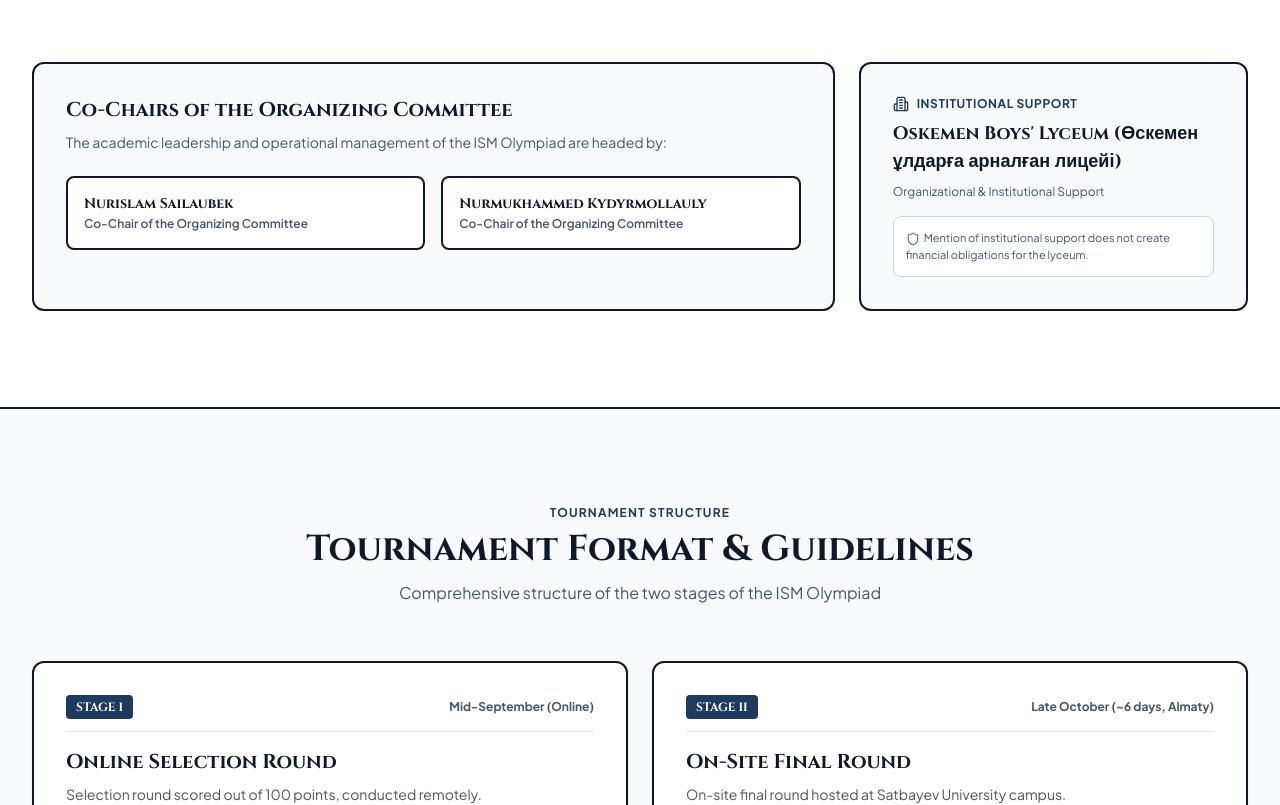
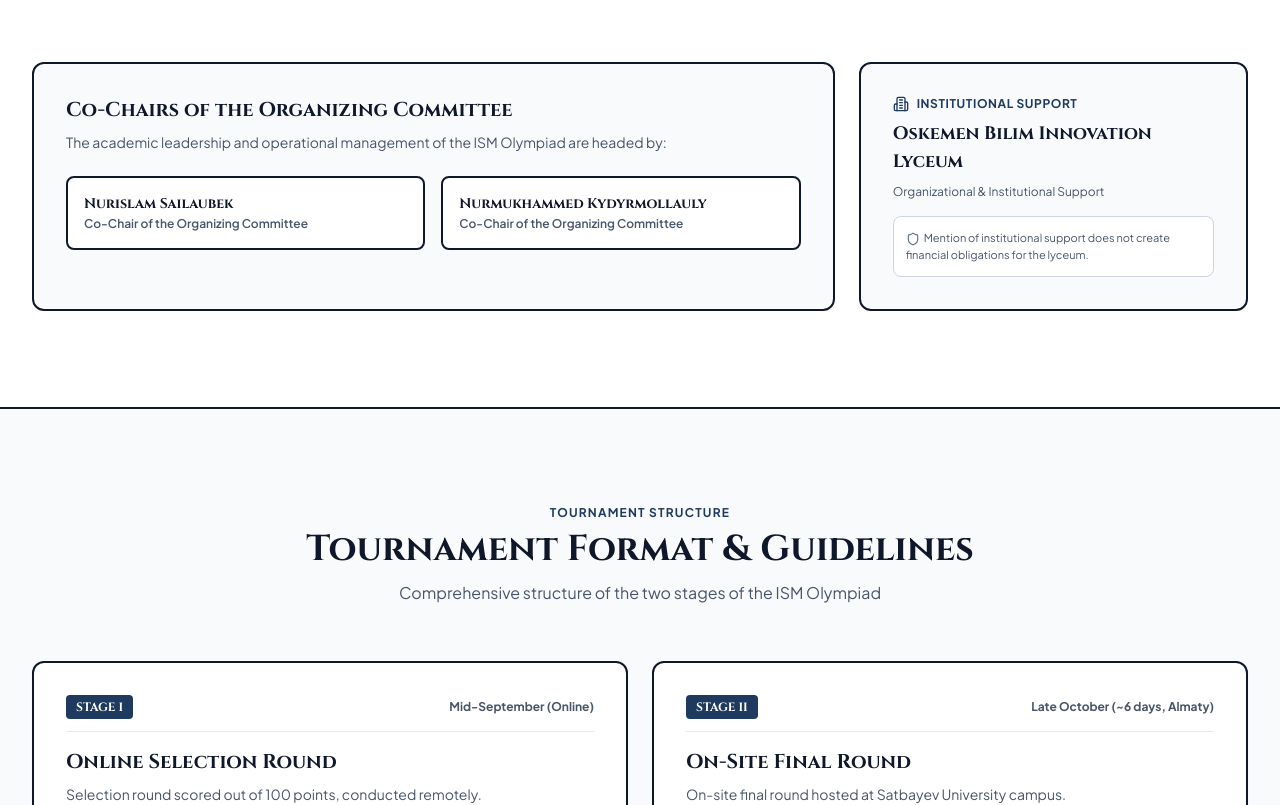
Before and after one commit to Shikitoafk/ISM-, a Next.js app: page / in a window 1280 px wide. Shown: the part 1561-2366 px from the top of the page. Built offline with nearby package versions, Linux system fonts and the light colour scheme.

Commit message:
feat: add content schema and data structures for ISM Olympiad information

```diff
--- a/src/data/content.ts
+++ b/src/data/content.ts
@@ -34,6 +34,9 @@
     targetGrades: "Grades 9–11 (12)",
     teamSize: "3–4 members + Team Advisor",
     location: "Almaty, Satbayev University",
+    contactEmail: "info.ism.olympiad@gmail.com",
+    contactPhone: "+7 702 861 8611",
+    contactAddress: "Oskemen, Bilim Innovation Lyceum, Likhareva 5",
     awardsNotice: "Official Cups, Medals & Certificates",
     regulationsPdfRu: "/docs/ism-regulations-ru.pdf",
     regulationsPdfKz: "/docs/ism-regulations-kz.pdf",
@@ -50,19 +53,19 @@
       { name: "Nurislam Sailaubek", role: "Co-Chair of Organizing Committee", organization: "ISM Executive Board", badge: "Co-Chair" },
       { name: "Nurmukhammed Kydyrmollauly", role: "Co-Chair of Organizing Committee", organization: "ISM Executive Board", badge: "Co-Chair" },
       { name: "Khassen Khassan", role: "Project Manager", organization: "ISM Executive Board", badge: "Project Manager" },
-      { name: "Elarys Erezhepuly", role: "Financial Manager", organization: "ISM Executive Board", badge: "Finance" },
+      { name: "Elarys Yerezhepuly", role: "Financial Manager", organization: "ISM Executive Board", badge: "Finance" },
       { name: "Mansur Tleubekov", role: "SMM Manager", organization: "ISM Executive Board", badge: "SMM & Media" },
       { name: "Rinat Kadylbekov", role: "Technical Manager", organization: "ISM Executive Board", badge: "Tech Manager" },
-      { name: "Zhanbolat Omar", role: "Marketing Manager", organization: "ISM Executive Board", badge: "Marketing" },
+      { name: "Omar Zhanbolat", role: "Marketing Manager", organization: "ISM Executive Board", badge: "Marketing" },
       { name: "Nurmukhammed Marat", role: "Security Manager", organization: "ISM Executive Board", badge: "Security" },
-      { name: "Zangar Seilkhanov", role: "HR Manager", organization: "ISM Executive Board", badge: "HR Manager" },
+      { name: "Zangar Seiilkhanov", role: "HR Manager", organization: "ISM Executive Board", badge: "HR Manager" },
     ] as CommitteeMember[],
     juryInfo: {
       title: "Scientific Committee & Jury",
       description: "Panel of academic experts, professors, and laboratory researchers from Satbayev University and partner scientific institutions. Full jury roster to be announced prior to Stage I."
     },
     institutionalSupport: {
-      name: "Oskemen Boys' Lyceum (Өскемен ұлдарға арналған лицейі)",
+      name: "Oskemen Bilim Innovation Lyceum",
       role: "Organizational & Institutional Support",
       disclaimer: "Mention of institutional support does not create financial obligations for the lyceum.",
     },
```
Also changed, not shown: src/components/Footer.tsx (line endings or trailing spaces).
